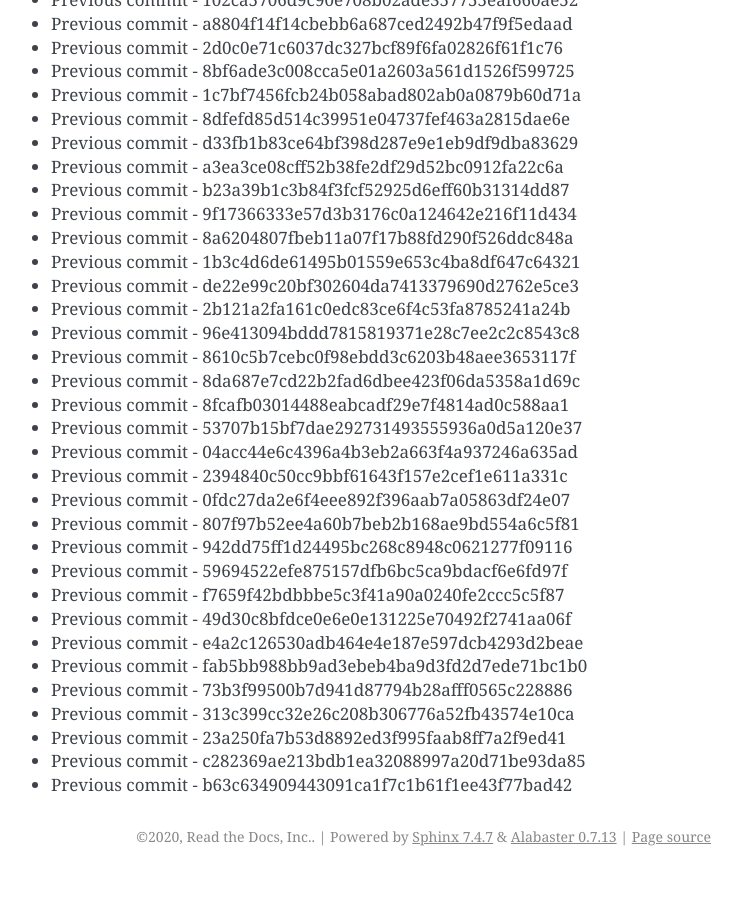
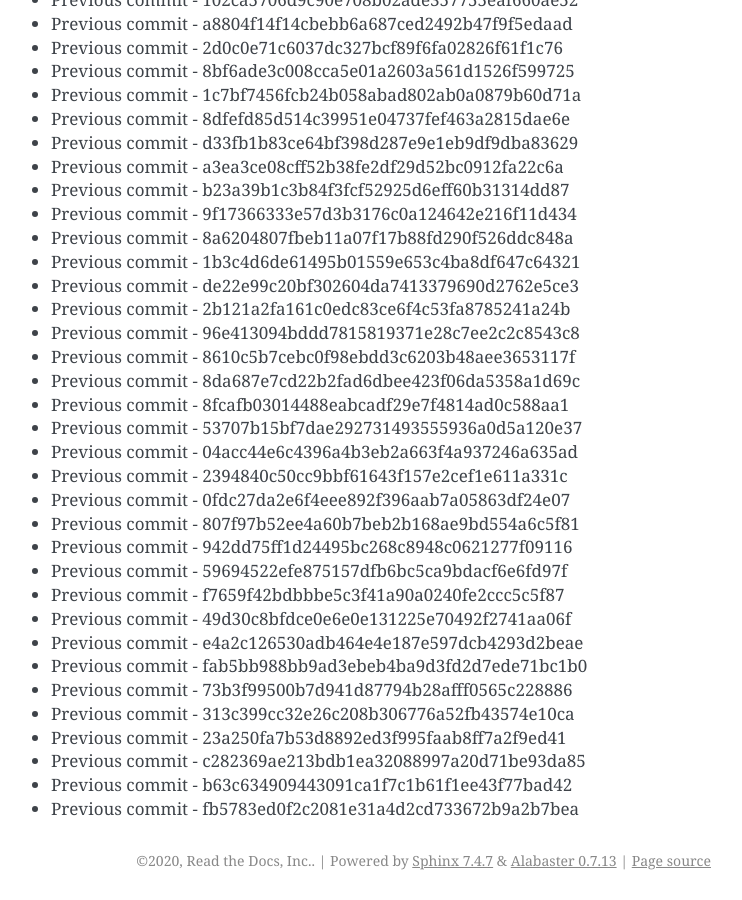
Before and after one commit to readthedocs/rtd-git-stresstest, a Sphinx documentation site: the page built from docs/updates.rst, in a window 1280 px wide and 900 px high, scrolled down 17004 px. Shown: the whole window, without its empty margins (399-1141 px from the left). Built offline with Sphinx 7.4.7, drawn with Linux system fonts in a browser that asks for light colours; before the commit the page ends 17880 px from its top, so only the background shows below that.

Commit message:
Generating commit from previous: fb5783ed0f2c2081e31a4d2cd733672b9a2b7bea

```diff
--- a/docs/updates.rst
+++ b/docs/updates.rst
@@ -746,3 +746,4 @@ It can be tested for any performance characteristics.
 * Previous commit - 23a250fa7b53d8892ed3f995faab8ff7a2f9ed41
 * Previous commit - c282369ae213bdb1ea32088997a20d71be93da85
 * Previous commit - b63c634909443091ca1f7c1b61f1ee43f77bad42
+* Previous commit - fb5783ed0f2c2081e31a4d2cd733672b9a2b7bea
```
